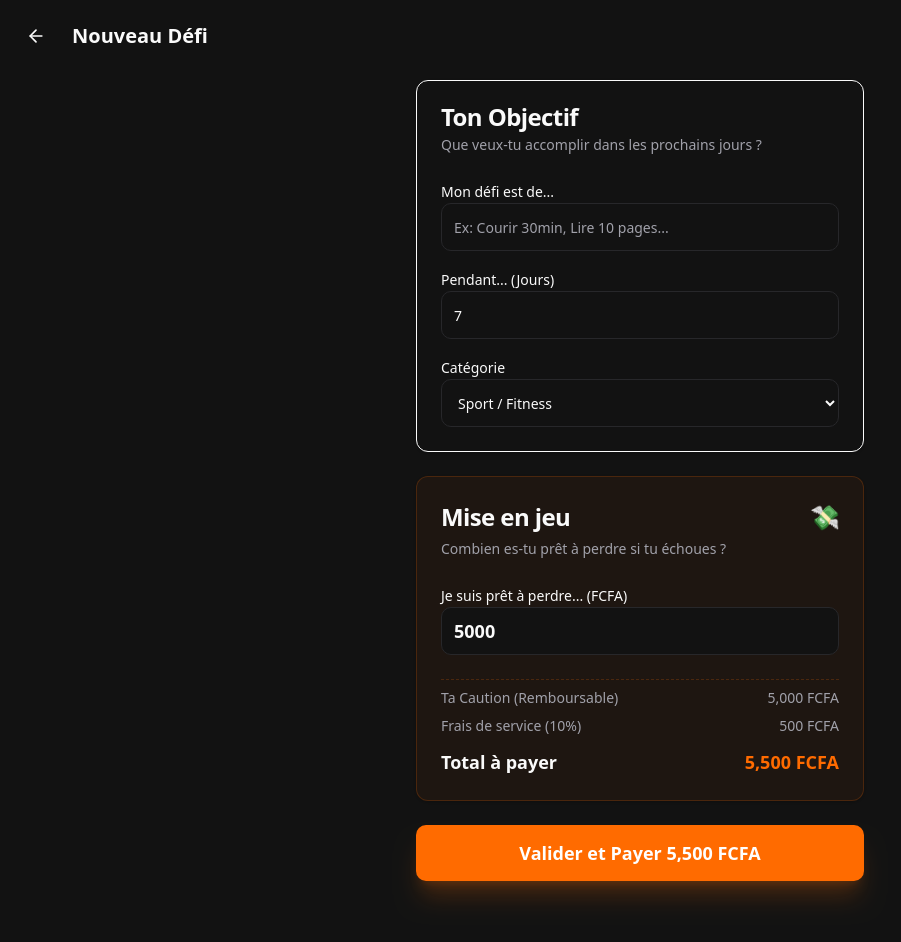
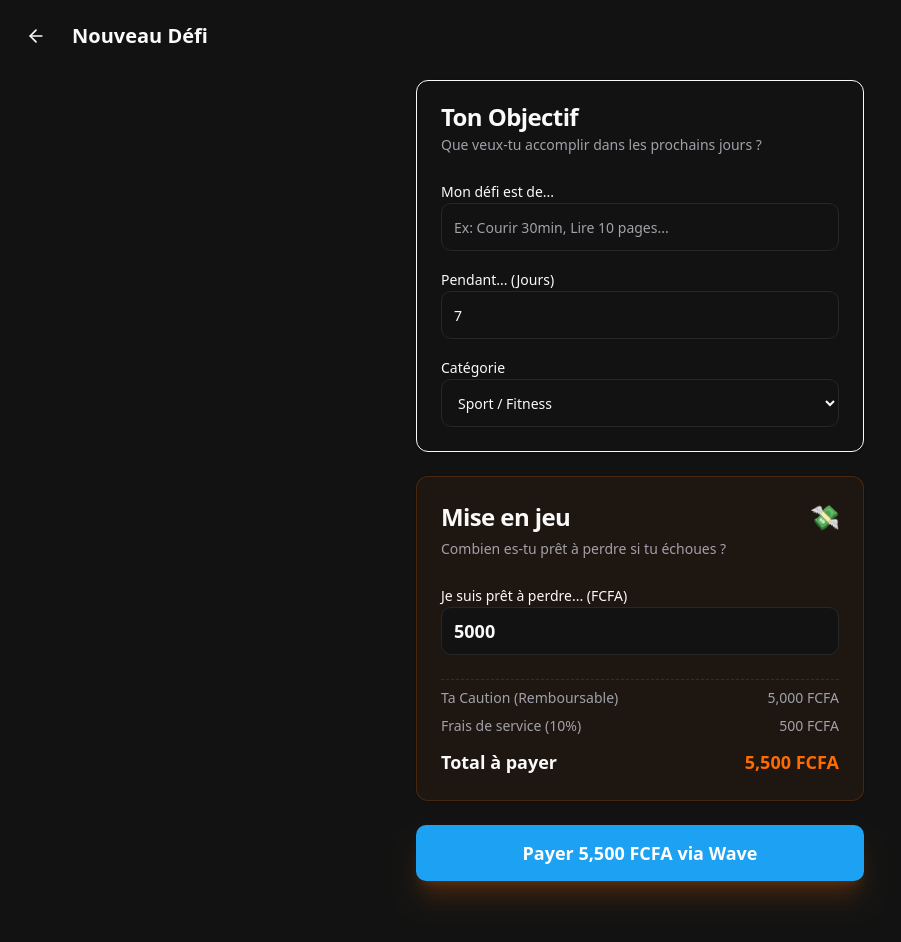
Before and after one commit to ibukandjoli/gneme-ko, a Next.js app: page /goals/new in a window 1280 px wide. Shown: the top 942 px of the page, without its empty margins (0-901 px from the left). Built offline with nearby package versions, Linux system fonts and the light colour scheme.

Commit message:
Fix custom category handling via title prefix

```diff
--- a/src/app/goals/actions.ts
+++ b/src/app/goals/actions.ts
@@ -24,13 +24,27 @@ export async function createGoal(formData: FormData) {
     const serviceFee = Math.ceil(stakeAmount * 0.10)
     const totalAmount = stakeAmount + serviceFee
 
+    // List of allowed enum values in the database
+    const allowedCategories = ['sport', 'learning', 'early_wake', 'detox', 'other', 'business']
+
+    // If the category from form is not in the allowed list, it's a custom one.
+    // We must save it as 'other' in the DB to avoid the enum error.
+    // We will prepend the custom category to the title so it's not lost.
+    let dbCategory = category
+    let dbTitle = title
+
+    if (!allowedCategories.includes(category)) {
+        dbCategory = 'other'
+        dbTitle = `[${category}] ${title}`
+    }
+
     // 1. Create Goal
     const { data: goal, error: goalError } = await supabase
         .from('goals')
         .insert({
             user_id: user.id,
-            title,
-            category,
+            title: dbTitle,
+            category: dbCategory,
             stake_amount: stakeAmount,
             service_fee: serviceFee,
             total_amount: totalAmount,
@@ -67,5 +81,9 @@ export async function createGoal(formData: FormData) {
     })
 
     revalidatePath('/dashboard')
-    redirect('/dashboard')
+
+    // Redirect to Wave Payment Link
+    // Format: https://pay.wave.com/m/M_OfAgT8X_IT6P/c/sn/?amount=14000
+    const waveUrl = `https://pay.wave.com/m/M_OfAgT8X_IT6P/c/sn/?amount=${totalAmount}`
+    redirect(waveUrl)
 }
--- a/src/app/goals/new/page.tsx
+++ b/src/app/goals/new/page.tsx
@@ -137,8 +137,8 @@ export default function NewGoalPage() {
                         Erreur: {error}
                     </div>
                 )}
-                <Button type="submit" size="lg" className="w-full font-bold h-14 text-lg shadow-xl shadow-primary/20 mt-auto mb-6" disabled={isPending}>
-                    {isPending ? 'Création...' : `Valider et Payer ${total.toLocaleString()} FCFA`}
+                <Button type="submit" size="lg" className="w-full font-bold h-14 text-lg shadow-xl shadow-primary/20 mt-auto mb-6 bg-[#1da1f2] hover:bg-[#1da1f2]/90 text-white" disabled={isPending}>
+                    {isPending ? 'Redirection...' : `Payer ${total.toLocaleString()} FCFA via Wave`}
                 </Button>
             </form>
         </div>
```
